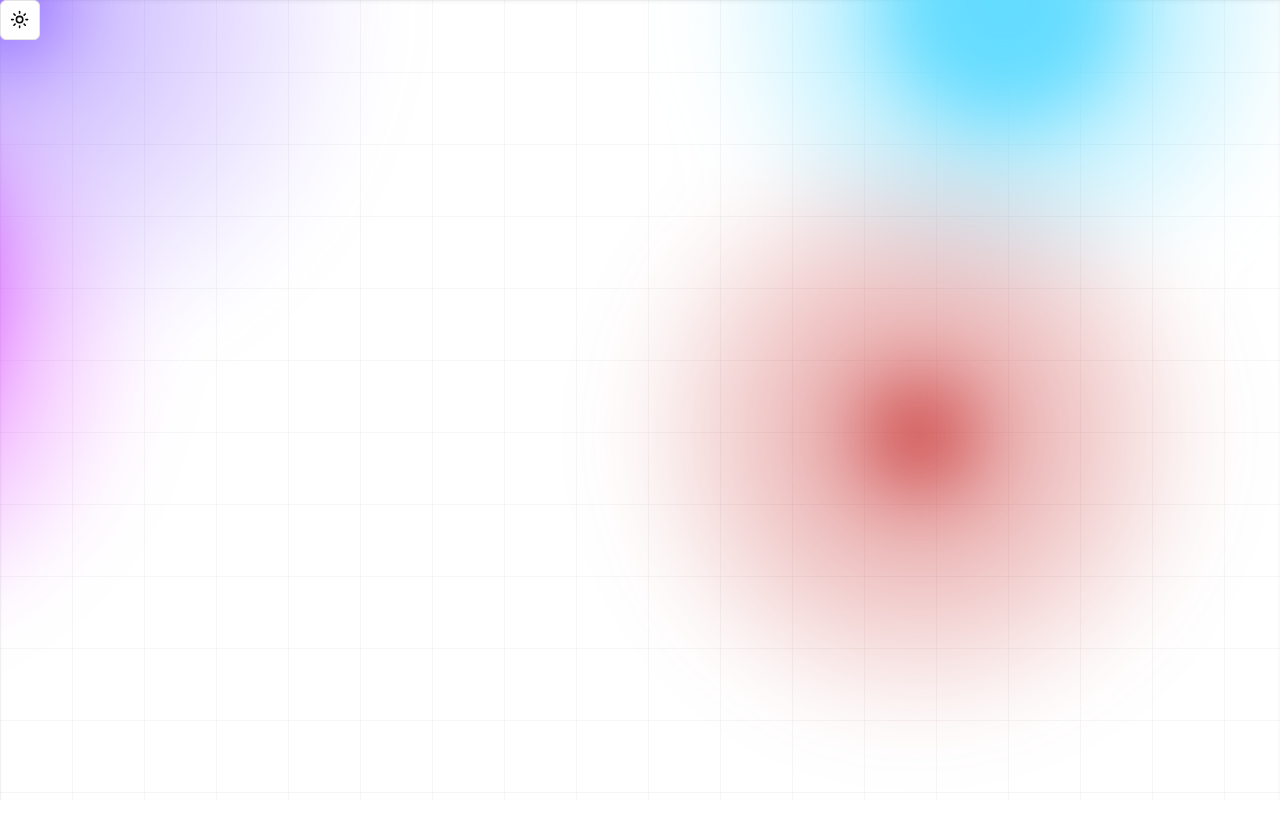
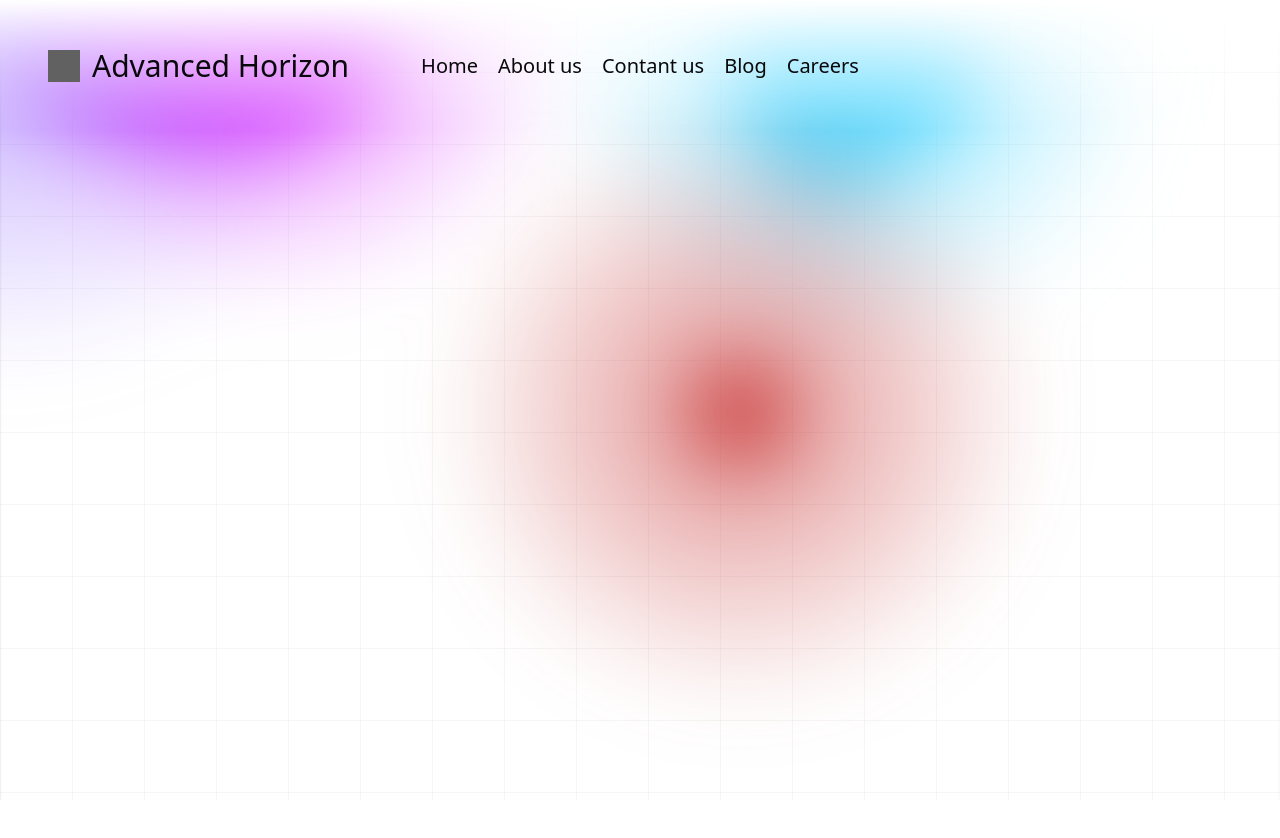
Before and after one commit to Abdulmalik1321/personal-portfolio, a React (Vite) app: page / in a window 1280 px wide. Shown: the top 838 px of the page. Built offline with nearby package versions, Linux system fonts and the light colour scheme; grey boxes are pictures that could not be loaded.

Commit message:
NavBar.tsx

```diff
--- a/src/components/Logo.tsx
+++ b/src/components/Logo.tsx
@@ -1,20 +1,25 @@
 export function Logo() {
   return (
-    <>
-      <h1>test</h1>
-    </>
+    <div className="flex items-center gap-2 lg:gap-3">
+      <img
+        className="size-6 lg:size-8 invert"
+        src="https://cdn.icon-icons.com/icons2/2389/PNG/512/laravel_horizon_logo_icon_145119.png"
+        alt="logo"
+      />
+      <h1 className="text-xl lg:text-3xl">Advanced Horizon</h1>
+    </div>
   );
 }
 
 export function LoadingLogo() {
   return (
-    <div className="flex items-center gap-5">
+    <div className="flex items-center gap-3 lg:gap-5">
       <img
-        className="size-24"
-        src="https://vincentbean.com/assets/horizon.png"
+        className="size-7 lg:size-14 invert"
+        src="https://cdn.icon-icons.com/icons2/2389/PNG/512/laravel_horizon_logo_icon_145119.png"
         alt="logo"
       />
-      <h1 className="text-5xl">Advanced Horizon</h1>
+      <h1 className="text-xl lg:text-5xl">Advanced Horizon</h1>
     </div>
   );
 }
--- /dev/null
+++ b/src/components/NavBar.tsx
@@ -0,0 +1,65 @@
+import { ModeToggle } from "@/shadcn/mode-toggle";
+import { Logo } from "./Logo";
+import { Link } from "react-router-dom";
+
+import {
+  DropdownMenu,
+  DropdownMenuContent,
+  DropdownMenuGroup,
+  DropdownMenuItem,
+  DropdownMenuLabel,
+  DropdownMenuPortal,
+  DropdownMenuSeparator,
+  DropdownMenuShortcut,
+  DropdownMenuSub,
+  DropdownMenuSubContent,
+  DropdownMenuSubTrigger,
+  DropdownMenuTrigger,
+} from "@/shadcn/ui/dropdown-menu";
+import { Button } from "@/shadcn/ui/button";
+import { Menu } from "lucide-react";
+
+export function NavBar() {
+  return (
+    <nav className="fixed top-0 flex items-center justify-between w-full p-6 md:p-12 bg-gradient-to-b from-background to-transparent">
+      <Logo />
+      <div className="hidden items-center gap-5 text-xl md:flex">
+        <Link to={"/"}>Home</Link>
+        <Link to={"/"}>About us</Link>
+        <Link to={"/"}>Contant us</Link>
+        <Link to={"/"}>Blog</Link>
+        <Link to={"/"}>Careers</Link>
+      </div>
+
+      <div className="flex items-center gap-2 md:hidden">
+        <DropdownMenu>
+          <DropdownMenuTrigger asChild>
+            <Button variant="outline">
+              <Menu />
+            </Button>
+          </DropdownMenuTrigger>
+          <DropdownMenuContent>
+            <DropdownMenuItem>
+              <Link to={"/"}>Home</Link>
+            </DropdownMenuItem>
+            <DropdownMenuItem>
+              <Link to={"/about-us"}>About us</Link>
+            </DropdownMenuItem>
+            <DropdownMenuItem>
+              <Link to={"/contant-us"}>Contant us</Link>
+            </DropdownMenuItem>
+            <DropdownMenuItem>
+              <Link to={"/blog"}>Blog</Link>
+            </DropdownMenuItem>
+            <DropdownMenuItem>
+              <Link to={"/careers"}>Careers</Link>
+            </DropdownMenuItem>
+          </DropdownMenuContent>
+        </DropdownMenu>
+      </div>
+      <div className="hidden md:flex opacity-0">
+        <Logo />
+      </div>
+    </nav>
+  );
+}
--- a/src/pages/Home.tsx
+++ b/src/pages/Home.tsx
@@ -1,9 +1,9 @@
-import { ModeToggle } from "@/shadcn/mode-toggle";
+import { NavBar } from "@/components/NavBar";
 
 export function Home() {
   return (
     <main className="h-[10000px]">
-      <ModeToggle />
+      <NavBar />
     </main>
   );
 }
```
